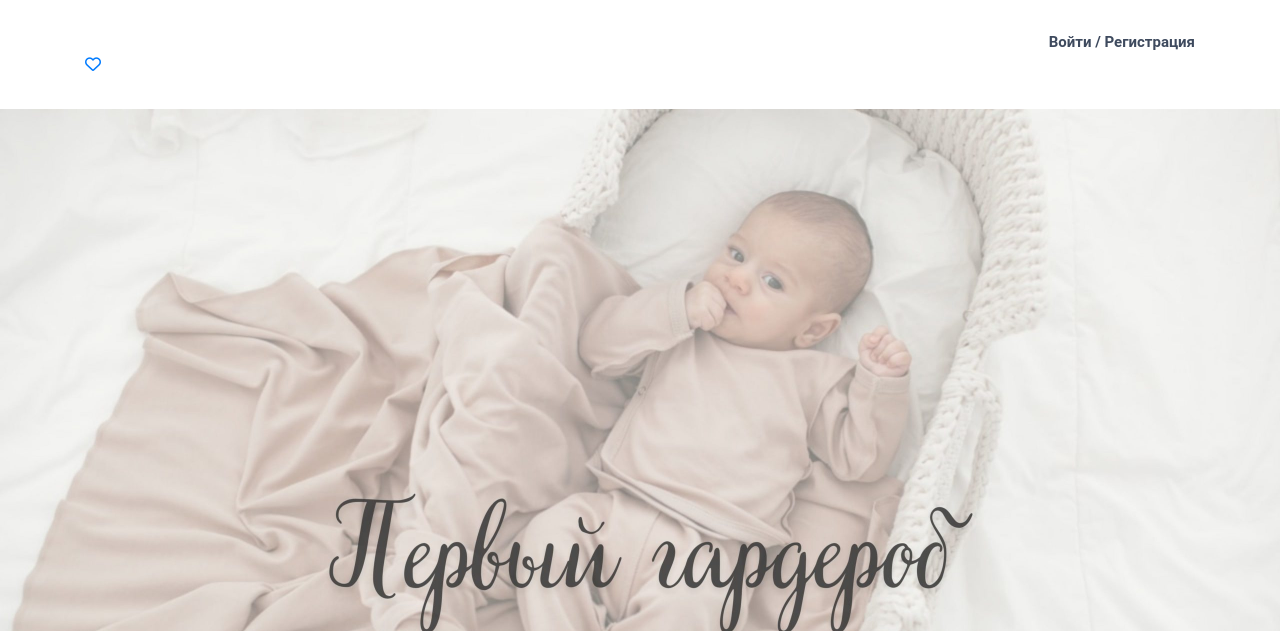
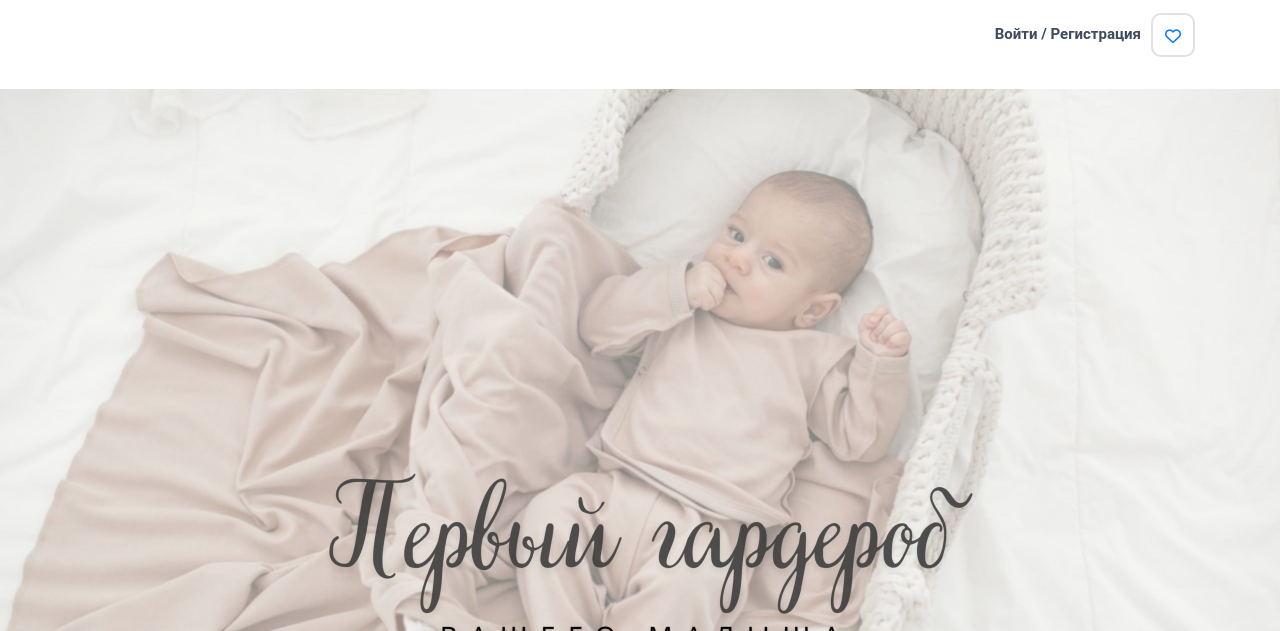
Before and after one commit to ddr525/jb, a plain HTML site: page index.html in a window 1280 px wide. Shown: the part 169-800 px from the top of the page. Drawn offline with Linux system fonts and the light colour scheme.

Commit message:
Update header.css

```diff
--- a/styles/header.css
+++ b/styles/header.css
@@ -131,7 +131,6 @@ header.header {
     font-size: 15px;
     position: relative;
     font-weight: 600;
-    padding-top: 18px;
     text-align: right;
 }
 
@@ -181,3 +180,31 @@ ul.navbar__menu {
             ul.navbar__menu li a:hover {
                 color: #C2B9A2;
             }
+.header-right {
+    position: relative;
+    color: #8d8d8d;
+    display: flex;
+    align-items: center;
+    justify-content: flex-end;
+}
+
+.header-right .wishlist-box {
+    margin-left: 10px;
+    vertical-align: middle;
+}
+
+.header-right .wishlist-box a.wish-icon{
+    width: 44px;
+    height: 44px;
+    border: 2px solid #e1e1e1;
+    display: inline-block;
+    border-radius: 10px;
+    -webkit-border-radius: 10px;
+    -moz-border-radius: 10px;
+    -ms-border-radius: 10px;
+    -o-border-radius: 10px;
+    text-align: center;
+    line-height: 44px;
+    -webkit-transition: all .2s ease;
+    transition: all .2s ease;
+}
```
